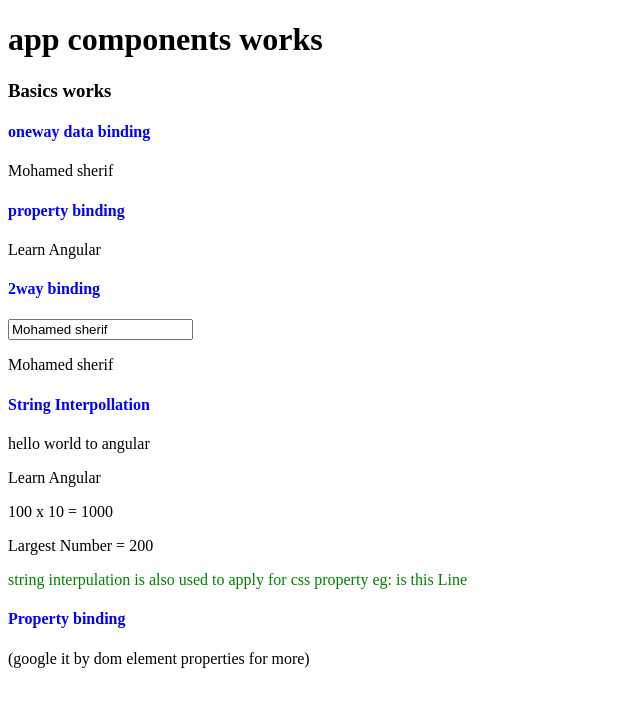
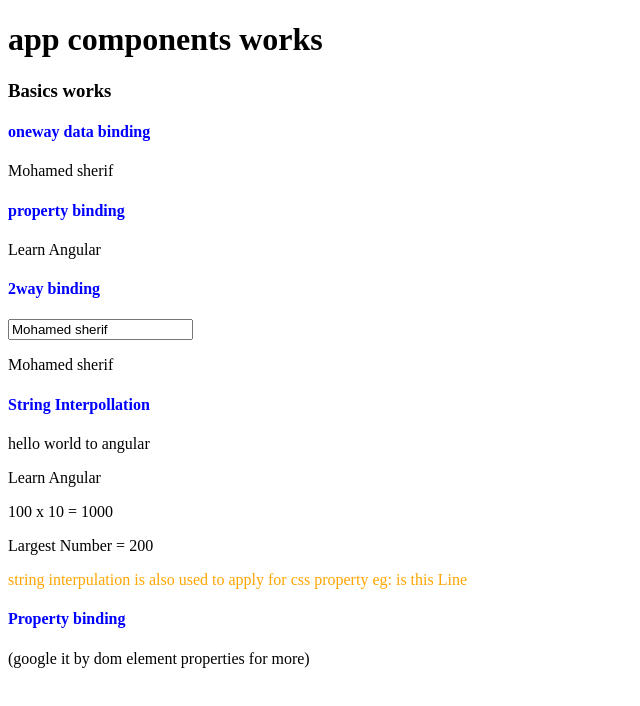
Before and after one commit to Mdksherif/angular-basics, an Angular app: page / in a window 1280 px wide. Shown: the top 706 px of the page, without its empty margins (0-640 px from the left). Built offline with nearby package versions, Linux system fonts and the light colour scheme.

Commit message:
angular basics

```diff
--- a/src/app/basics/basics.component.ts
+++ b/src/app/basics/basics.component.ts
@@ -33,7 +33,8 @@ export class BasicsComponent implements OnInit {
     return Math.max (first, sec)
   }
 
-  colour = "green"
+  colour = "orange"
+
 
 
 }
```
